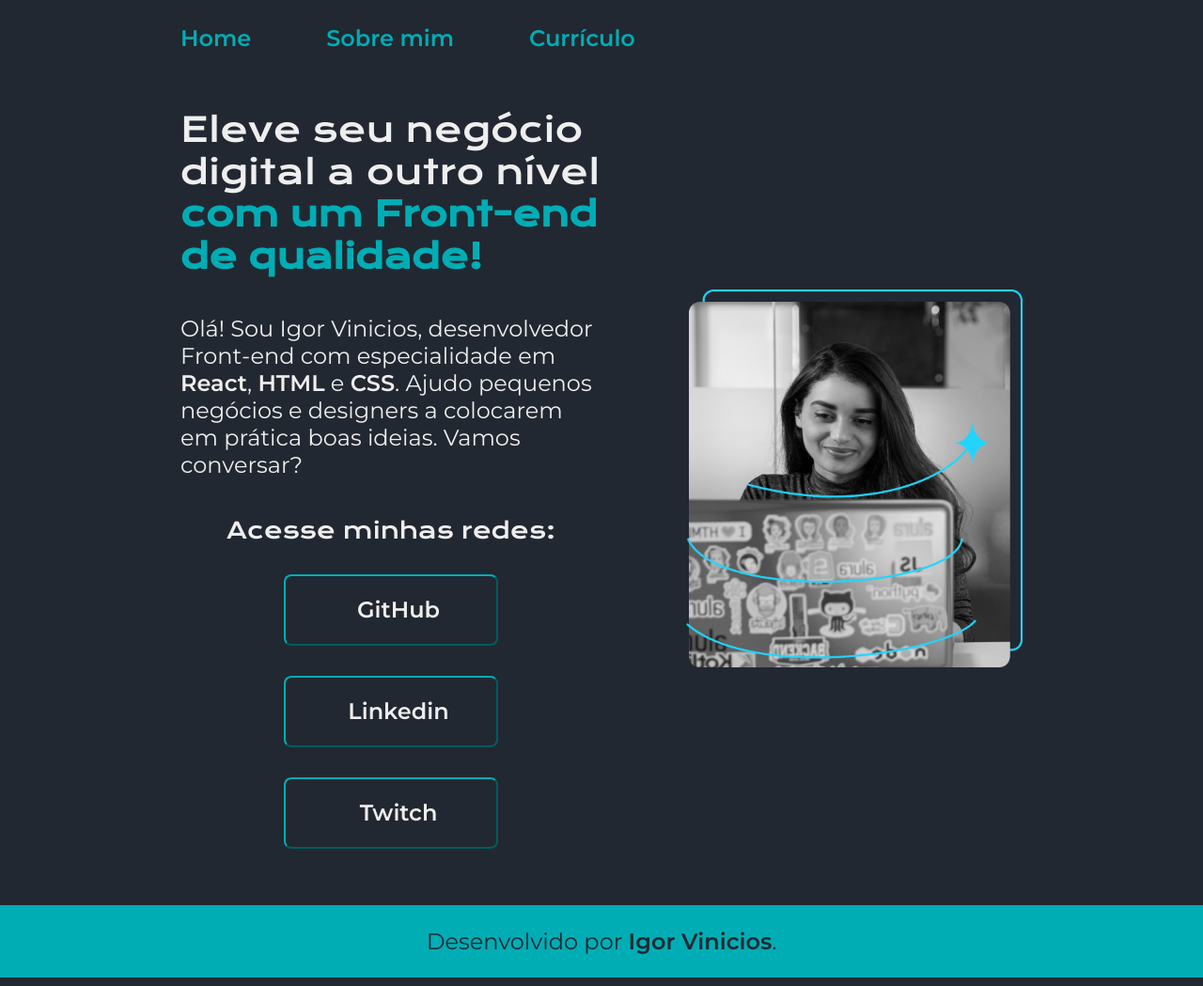
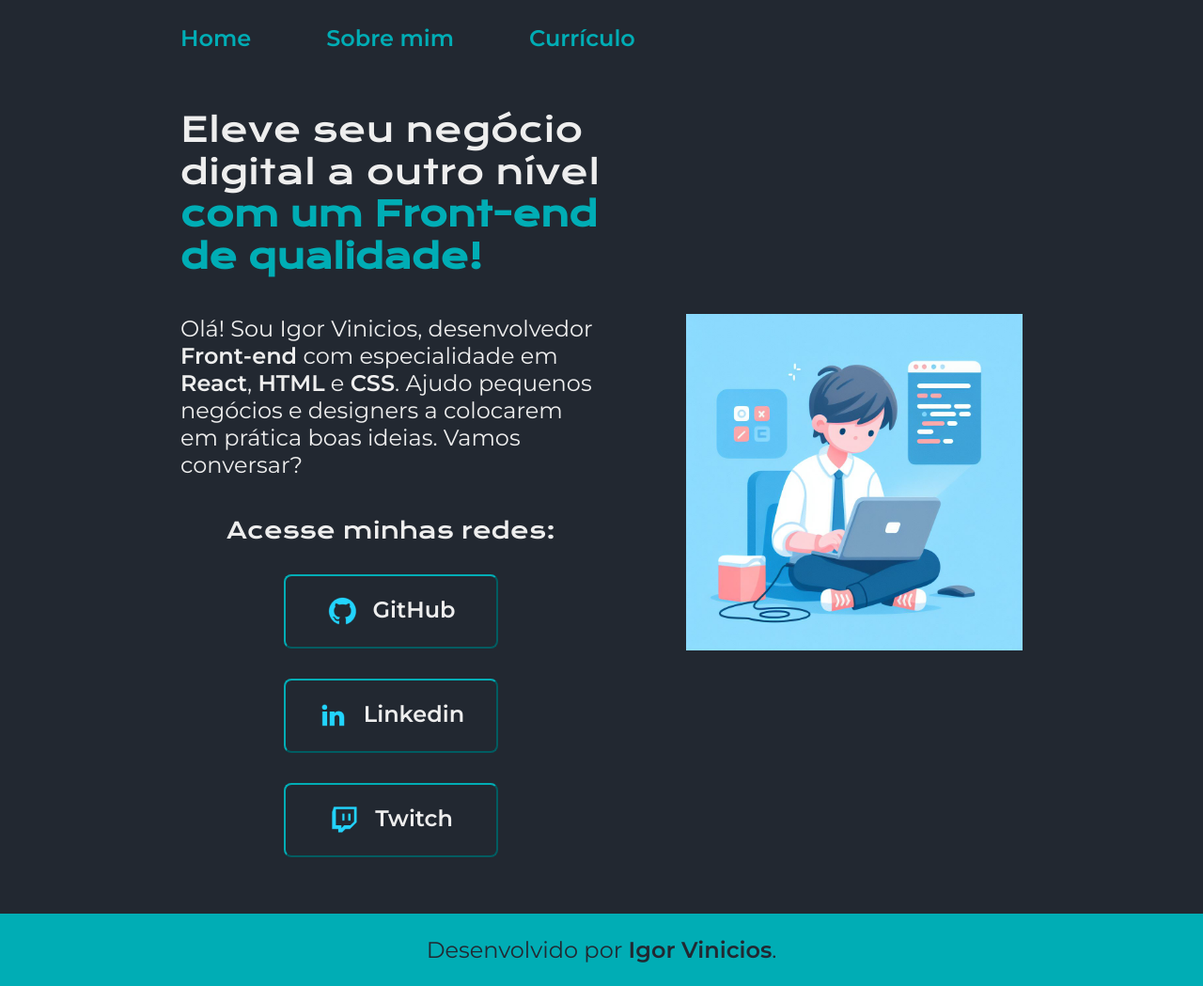
Before and after one commit to IgorViniciosAV/portifolio, a plain HTML site: page index.html in a window 1280 px wide. Shown: the whole page at 94% size. Drawn offline with nearby package versions, Linux system fonts and the light colour scheme.

Commit message:
Add files via upload

```diff
--- a/index.html
+++ b/index.html
@@ -23,7 +23,7 @@
             </h1>
             <p class="apresentacao__conteudo__texto">
             Olá! Sou Igor Vinicios, desenvolvedor
-            Front-end com especialidade em <strong class="top">React</strong>, <strong class="top">HTML</strong> e
+            <strong class="top">Front-end</strong> com especialidade em <strong class="top">React</strong>, <strong class="top">HTML</strong> e
             <strong class="top">CSS</strong>. Ajudo pequenos negócios e designers a
             colocarem em prática boas ideias. Vamos
             conversar?
@@ -31,20 +31,20 @@
             <div class="apresentacao__links">
                 <h2 class="apresentacao__links__subtitulo">Acesse minhas redes:</h2>
                 <a class="apresentacao__links__navegacao" href="https://github.com/IgorViniciosAV">
-                    <img src="/Curso 2/aula01/assets/github.png" alt="">
+                    <img src="./assets/github.png" alt="">
                     GitHub
                 </a>
                 <a class="apresentacao__links__navegacao" href="https://linkedin.com/in/rafaellaballerini">
-                    <img src="/Curso 2/aula01/assets/linkedin.png" alt="">
+                    <img src="./assets/linkedin.png" alt="">
                     Linkedin
                 </a>
                 <a class="apresentacao__links__navegacao" href="https://m.twitch.tv/guilimadev">
-                    <img src="/Curso 2/aula01/assets/twitch.png" alt="">
+                    <img src="./assets/twitch.png" alt="">
                     Twitch
                 </a>
             </div>
         </section>
-        <img class="apresentacao__imagem" src="./assets/Imagem.png" alt="Foto da Joana Santos programando">
+        <img class="apresentacao__imagem" src="./assets/programando.png.jfif" alt="Foto da Joana Santos programando">
     </main>
     <footer class="rodape">
         <p>Desenvolvido por <strong  id="desenvolvedor">Igor Vinicios</strong>.</p>
--- a/styles/style.css
+++ b/styles/style.css
@@ -73,6 +73,7 @@ body{
     display: flex;
     align-items: center;
     justify-content: space-between;
+    gap: 82px;
 }
 
 .apresentacao__conteudo {
@@ -166,6 +167,10 @@ body{
     width: 40%;
 }
 
+.apresentacao__imagem-curriculo {
+    width: 40%;
+}
+
 .rodape {
     text-align: center;
     padding: 24px;
```
Also changed, not shown: about.html (+1 -2 lines), curriculo.html (+2 -2 lines), assets/programador.jfif (added), assets/programando.png.jfif (added).
